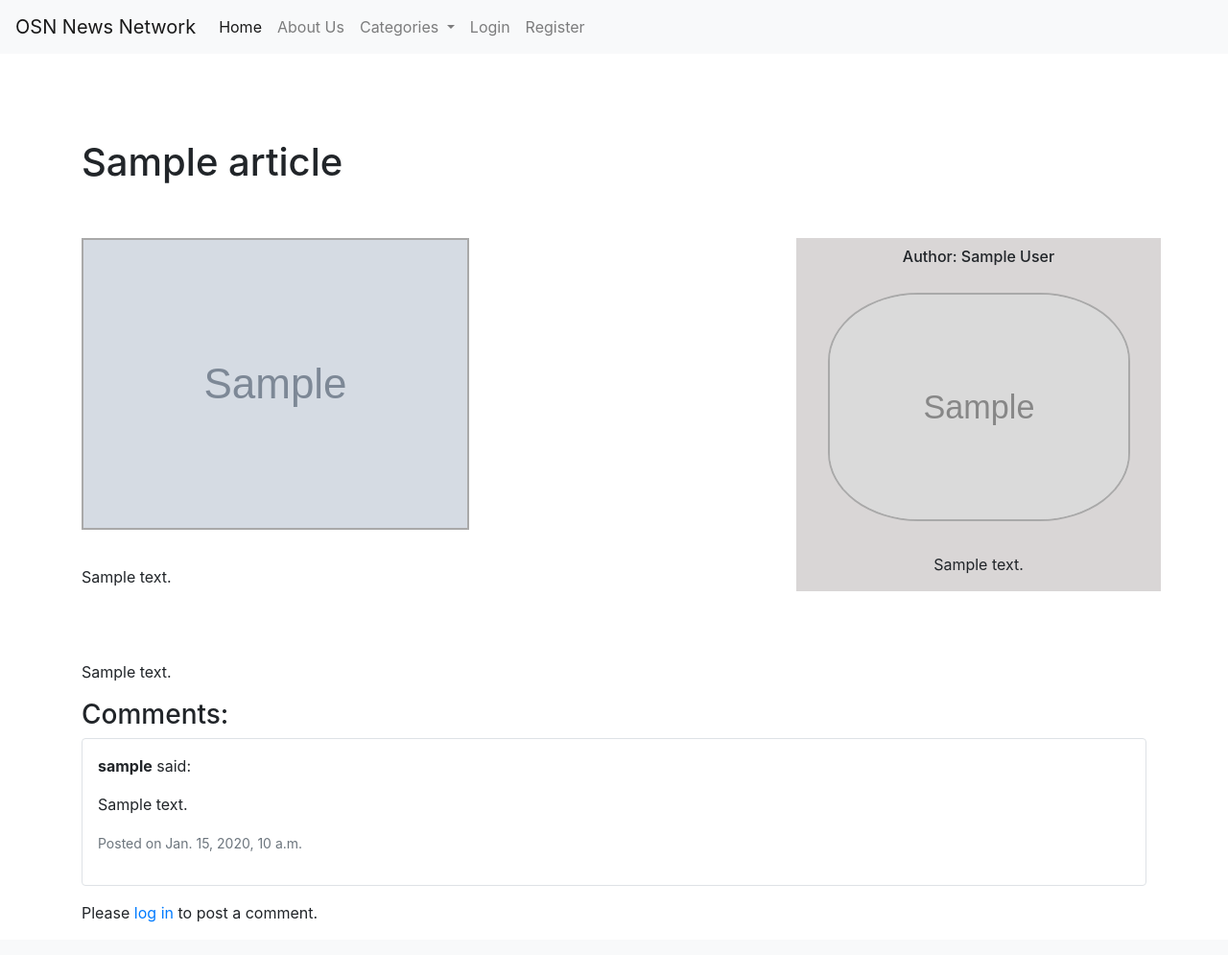
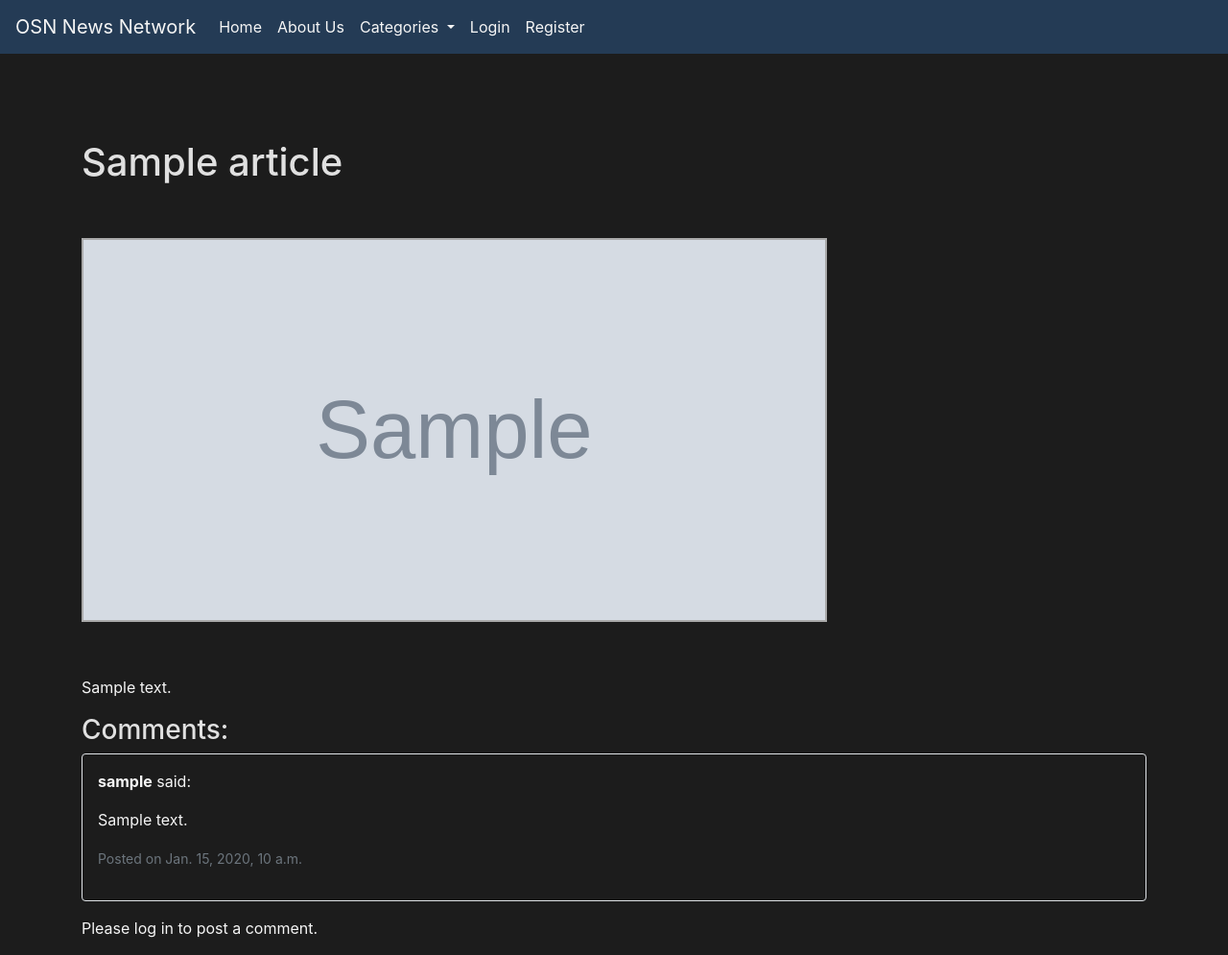
Before and after one commit to Mickjitsu/opensourcenews-, a Django app: a page that uses opensourcenews/templates/base.html in a window 1280 px wide. Shown: the whole page at 96% size. Before the commit the page ends 961 px from the top, so only its background shows below. Run offline with Django 5.2, Linux system fonts and the light colour scheme; tables that the repository leaves empty hold one stand-in row (values such as "Sample post"); grey boxes marked "Sample" are stand-in pictures; some libraries are stand-ins or nearby versions.

Commit message:
colour changes made to styling - journalist section of article removed for now temporarily

```diff
--- a/opensourcenews/articles/models.py
+++ b/opensourcenews/articles/models.py
@@ -34,7 +34,6 @@ class Article(models.Model):
     is_headline = models.BooleanField(default=False)
     short_description = models.TextField(max_length=300)
 
-
     def get_excerpt(self):
         return Truncator(self.content).chars(400)
 
--- a/opensourcenews/articles/static/css/index.css
+++ b/opensourcenews/articles/static/css/index.css
@@ -1,5 +1,15 @@
 .index-intro{
     text-align: center;
+}
+
+a {
+  text-decoration: none;
+  color: #F5F5F5;
+  transition: color 0.3s ease;
+}
+
+a:hover {
+  color: #E0E0E0;
 }
 
 .categories-container {
@@ -137,20 +158,10 @@
 
 .new-posts .text-content p {
   font-size: 1em;
-  color: #555;
 }
 
 
-.new-posts.reverse-layout {
-  flex-direction: row-reverse;
-}
-
-.new-posts.reverse-layout img {
-  margin-right: 0;
-  margin-left: 20px;
-}
-
- .article-details > h1 {
+.article-details > h1 {
   justify-content: center;
   margin-bottom: 5%;
   margin-top: 8%;
@@ -162,8 +173,9 @@
 }
 
 .article-details img {
-  max-height: auto;
-  max-width: 90%;
+  height: auto;
+  min-width: 70%;
+  max-height: 400px;
   border: 2px solid darkgray;
 }
 
--- a/opensourcenews/articles/templates/articles/single_post.html
+++ b/opensourcenews/articles/templates/articles/single_post.html
@@ -9,30 +9,16 @@
 <div class="container">
     <div class="article-details">
         <h1>{{ post.title }}</h1>
-        {% if journalist_image and journalist_bio %}
         <div class="row">
-            <div class="col-lg-8 col-md-12 col-sm-12">
-                <img src="{{ post.image.url }}" alt="{{ article.title }}" class="img-fluid">
-                <p>{{ post.short_description }}</p>
-            </div>
-            <div class="col-lg-4 single-excerpt text-center mb-3">
-                <h6>Author: {{ first_name }} {{ last_name }}</h6>
-                <img src="{{ journalist_image }}" alt="" class="img-fluid mb-3">
-                <p>{{ journalist_bio }}</p>
-            </div>
-        </div>
-        <p>{{ post.content|linebreaksbr }}</p>
-        {% else %}
-        <div class="row">
-            <div class="col-lg-8 col-md-12 col-sm-12">
+            <div class="col-lg-12 col-md-12 col-sm-12">
                 <img src="{{ post.image.url }}" alt="{{ article.title }}" class="img-fluid">
             </div>
         </div>
         <p>{{ post.content|linebreaksbr }}</p>
-        {% endif %}
     </div>
 
-    <div class="comment-section">
+    </div>
+    <div class="comment-section container">
         <!-- Display existing comments -->
         <h3>Comments:</h3>
         {% for comment in post.comments.all %}
--- a/opensourcenews/static/css/style.css
+++ b/opensourcenews/static/css/style.css
@@ -0,0 +1,19 @@
+body {
+    background-color: #1C1C1C;
+}
+
+p {
+    color: #F5F5F5;
+}
+
+h1, h2, h3, h4, h5, h6 {
+    color: #E0E0E0
+}
+
+.nav-background {
+    background-color: #243B55;
+}
+
+.dropdown-menu{
+    background-color: #243B55 ;
+}
--- a/opensourcenews/templates/base.html
+++ b/opensourcenews/templates/base.html
@@ -49,7 +49,7 @@
     </div>
   </nav>
 -->
-<nav class="navbar navbar-expand-lg navbar-light bg-light">
+<nav class="navbar navbar-expand-lg nav-background">
   <a class="navbar-brand" href="#">OSN News Network</a>
   <button class="navbar-toggler" type="button" data-toggle="collapse" data-target="#navbarNavDropdown" aria-controls="navbarNavDropdown" aria-expanded="false" aria-label="Toggle navigation">
     <span class="navbar-toggler-icon"></span>
```
Also changed, not shown: other parts of opensourcenews/articles/static/css/index.css (+17 -6 lines), opensourcenews/articles/migrations/0003_article_relevant_quote.py (added), opensourcenews/articles/migrations/0004_remove_article_relevant_quote.py (added).
